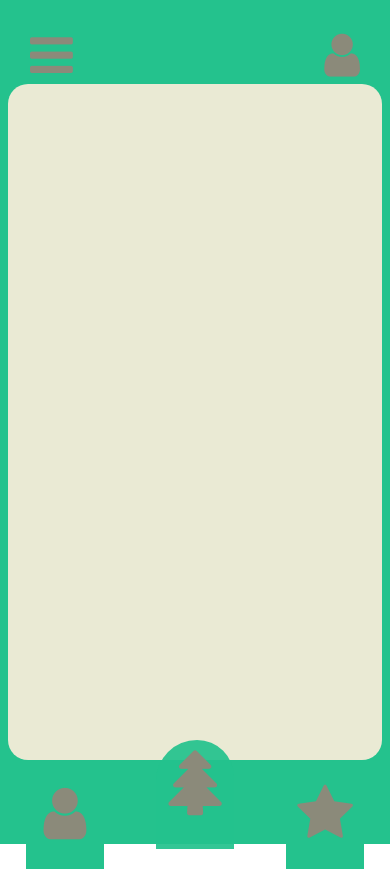
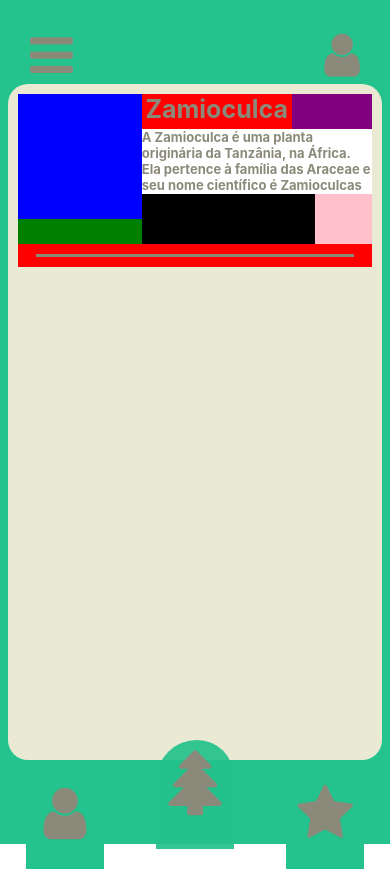
Before and after one commit to VitinDeveloper/FlowerExperience_App, a React Native app in the folder FlowerExperience/: screen /Feed in a window 390 px wide. Built offline with nearby package versions, Linux system fonts and the light colour scheme.

Commit message:
Atualização do Feed

```diff
--- a/FlowerExperience/src/pages/Feed/index.js
+++ b/FlowerExperience/src/pages/Feed/index.js
@@ -1,7 +1,7 @@
 import { useNavigation } from "@react-navigation/native";
 import React from 'react';
 import { StatusBar } from 'expo-status-bar';
-import { StyleSheet, View, TouchableOpacity, ScrollView, Dimensions, Image, Text } from 'react-native';
+import { StyleSheet, View, TouchableOpacity, ScrollView, Dimensions, Image, Text, Button } from 'react-native';
 import FontAwesome from "@expo/vector-icons/FontAwesome"; //importar icones da rede
 import Feather from "@expo/vector-icons/Feather"; //importar icones da rede
 
@@ -56,6 +56,7 @@
         flex: 1,
         flexDirection: 'column',
         margin: 10,
+        alignItems: 'center',
     },
 
     card: {
@@ -80,12 +81,14 @@
         backgroundColor: 'red',
         height: 35,
         width: '65%',
+        alignItems: 'center',
     },
 
     descricao: {
         backgroundColor: 'white',
         height: 65,
         width: '100%',
+        alignItems: 'center',
     },
 
     favButton: {
@@ -100,6 +103,15 @@
         backgroundColor: 'pink',
         height: 50,
         width: '25%',
+        alignItems: 'center',
+    },
+
+    linha: {
+        backgroundColor: '#8b8a7a',
+        height: 3,
+        width: '90%',
+        marginTop: 10,
+        marginBottom: 10,
     },
 
     //Baixo
@@ -187,22 +199,37 @@
 
             <ScrollView>
                 <View style={styles.conteudo}>
-
                     <View style={styles.card}>
 
-                        <View style={styles.image}></View>
-
+                        <View style={styles.image}>
+                            {/* <Image source={require('')} /> */}
+                        </View>
                         <View style={styles.elementos}>
-
-                            <View style={styles.titulo}></View>
-                            <View style={styles.descricao}></View>
+                            <View style={styles.titulo}>
+                                <Text style={{ fontSize: 25, fontWeight: 'bold', color: '#8b8a7a' }}>Zamioculca</Text>
+                            </View>
+                            <View style={styles.descricao}>
+                                <Text style={{ fontSize: 13, fontWeight: 'bold', color: '#8b8a7a' }}>
+                                    A Zamioculca é uma planta originária da Tanzânia, na África.
+                                    Ela pertence à família das Araceae e seu nome científico é Zamioculcas Zamiifolia.
+                                </Text>
+                            </View>
                             <View style={styles.favButton}>
-                                <View style={styles.button}></View>
+                                <View style={styles.button}>
+                                    {/* <Button>
+                                        <Image
+                                            source={require('')}
+                                        />
+                                    </Button> */}
+                                </View>
                             </View>
-
                         </View>
 
                     </View>
+
+                    <View style={styles.linha}></View>
+
+
 
                 </View>
             </ScrollView>
```
